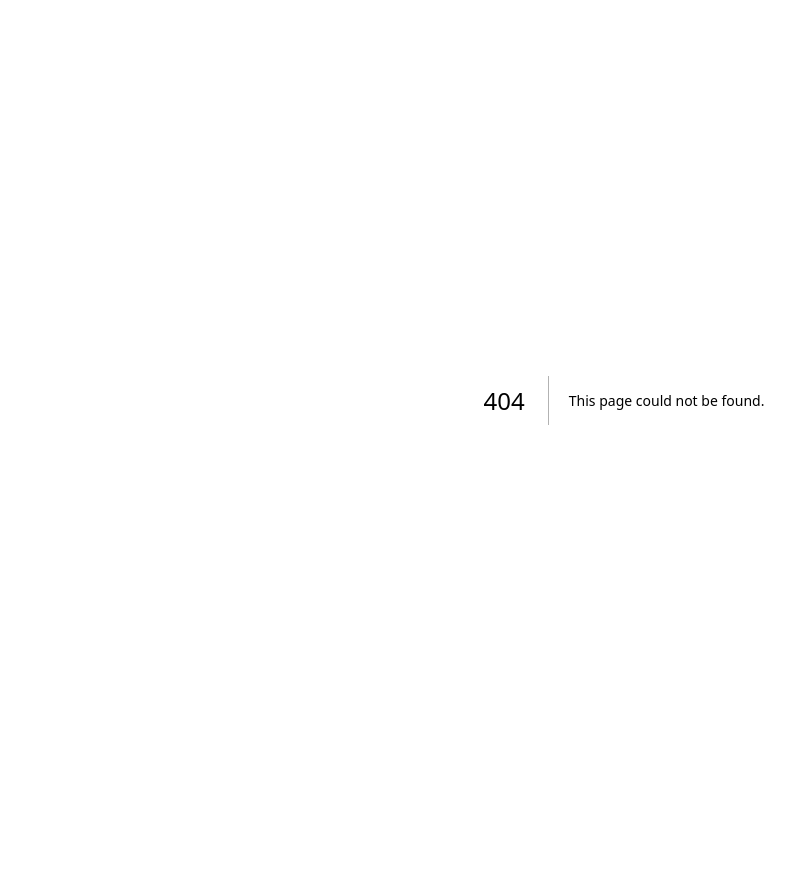
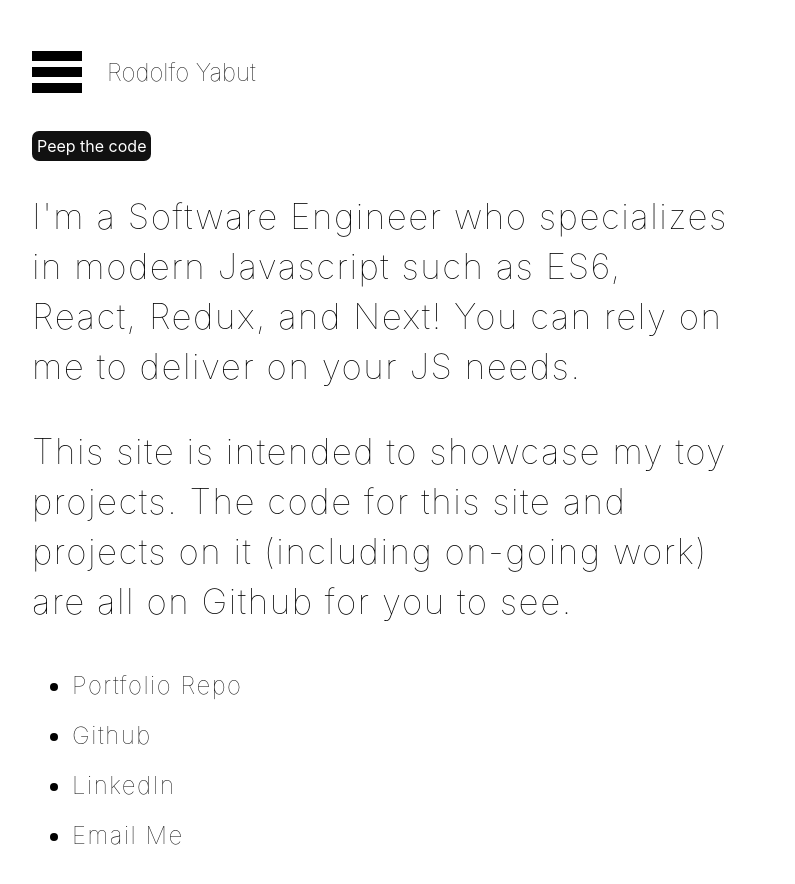
Before and after one commit to rodocite/portfolio, a Next.js app: page /projects/test-project in a window 1280 px wide. Before the commit this address had no page. Shown: the top 884 px of the page, without its empty margins (16-811 px from the left). Before the commit the page ends 800 px from the top, so only its background shows below. Built offline with nearby package versions, Linux system fonts and the light colour scheme.

Commit message:
Test project auto-link

```diff
--- a/components/Nav.js
+++ b/components/Nav.js
@@ -63,6 +63,7 @@ const renderNavList = (list) => (
 
 const about = [
   { href: '/', text: 'Home' },
+  { href: '/projects/test-project', text: 'Test Project' }
 ]
 
 const Nav = (props) => {
--- /dev/null
+++ b/pages/projects/test-project.js
@@ -0,0 +1,53 @@
+import Layout from '../../components/Layout.js'
+import Copy from '../../components/Copy'
+import Link from 'next/link'
+import styled from 'styled-components'
+
+const List = styled.ul`
+`
+
+const ListItem = styled.li`
+  line-height: 30px;
+  letter-spacing: 1.5px;
+  font-family: -apple-system, BlinkMacSystemFont, sans-serif;
+  font-weight: 100;
+
+  @media (min-width: 768px) {
+    font-size: 24px;
+    line-height: 50px;
+  }
+
+  & > a {
+    color: #111111;
+    text-decoration: none;
+    border-bottom: 2px solid white;
+    transition: all 200ms ease-in-out;
+
+    :hover {
+      border-bottom: 2px solid black;
+    }
+  }
+`
+
+export default ({ children }) => (
+  <Layout>
+    <Copy>
+      <p>I'm a Software Engineer who specializes in modern Javascript such as ES6, React, Redux, and Next! You can rely on me to deliver on your JS needs.</p>
+      <p>This site is intended to showcase my toy projects. The code for this site and projects on it (including on-going work) are all on Github for you to see.</p>
+    </Copy>
+    <List>
+      <ListItem>
+        <Link href="https://github.com/rodocite/portfolio"><a>Portfolio Repo</a></Link>
+      </ListItem>
+      <ListItem>
+        <Link href="https://github.com/rodocite"><a>Github</a></Link>
+      </ListItem>
+      <ListItem>
+        <Link href="https://linkedin.com/in/rodolfoyabut"><a>LinkedIn</a></Link>
+      </ListItem>
+      <ListItem>
+        <Link href="mailto:rodolfoyabut@gmail.com"><a>Email Me</a></Link>
+      </ListItem>
+    </List>
+  </Layout>
+)
```
